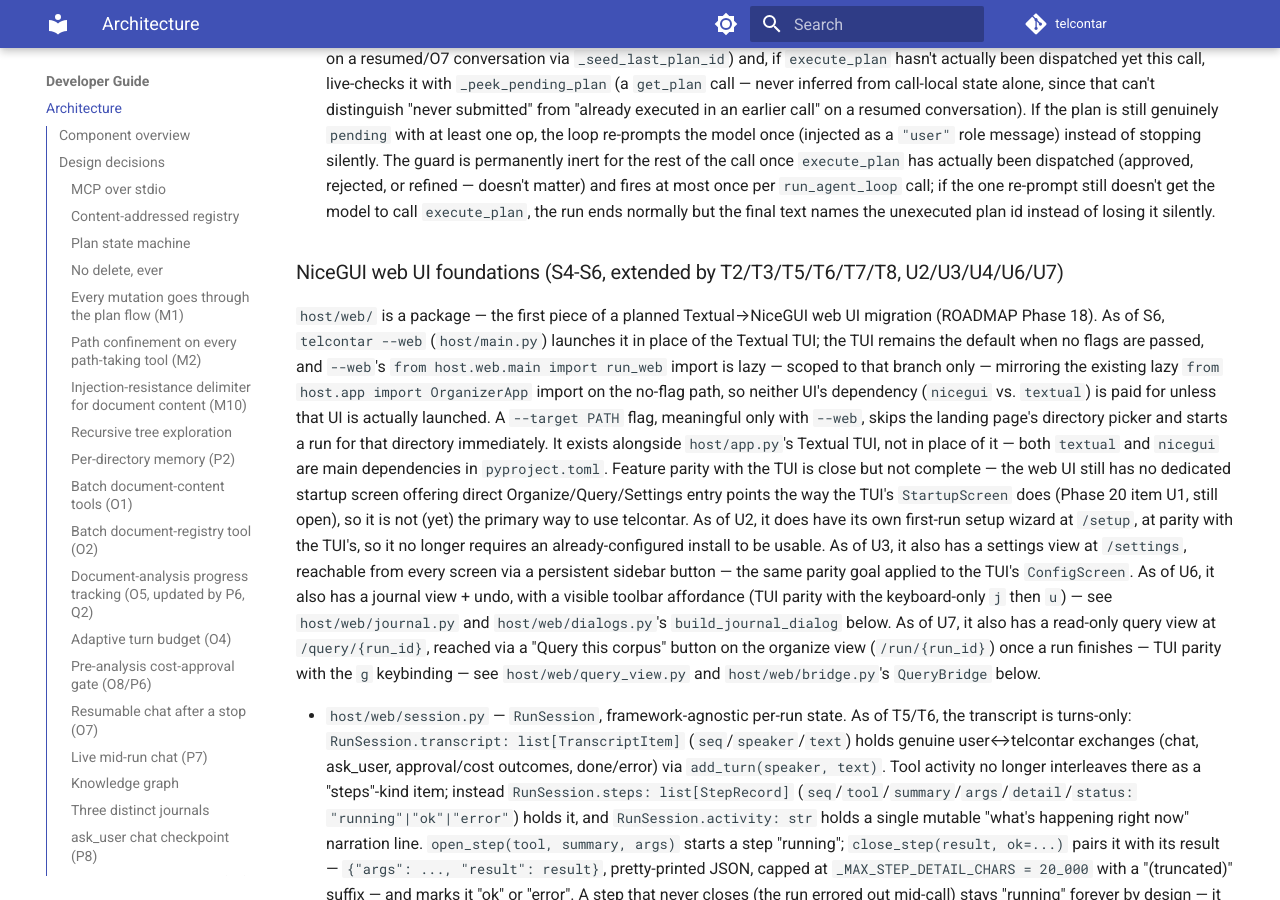
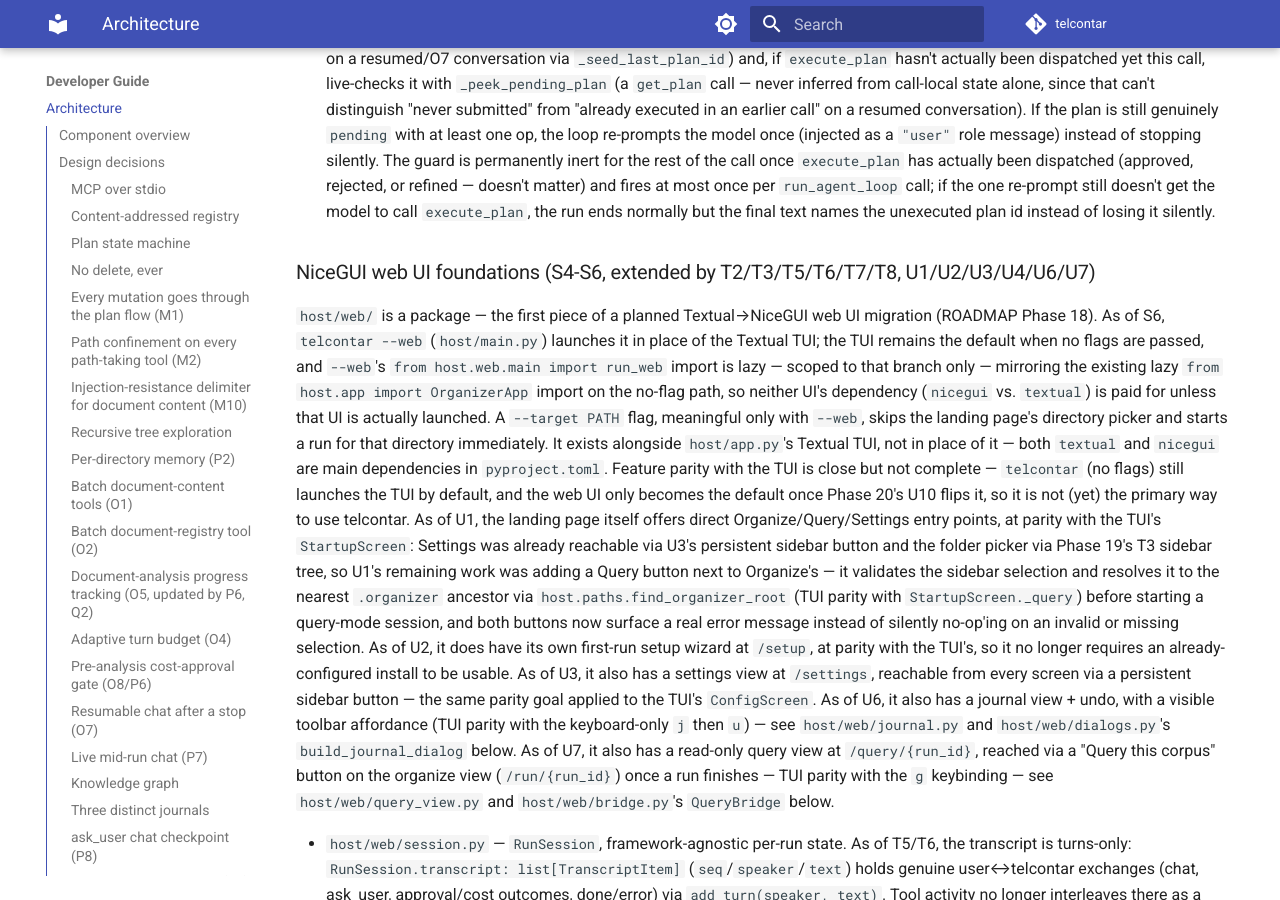
Before and after one commit to reboulip/telcontar, an MkDocs documentation site: the page built from docs/developer/architecture.md, in a window 1280 px wide and 900 px high, scrolled down 15748 px. Built offline with MkDocs 1.6.1 and Material for MkDocs 9.7.7, drawn with Linux system fonts in a browser that asks for light colours; comment, search, counter and statistics services are not loaded; some of the changed text lies outside the part shown.

Commit message:
feat: web UI startup Query entry point, completes U1-U7 (U1)
Most of U1 was already satisfied by prior waves (Settings: U3's sidebar
button; Organize + folder-picker: pre-existing / Phase 19 T3). Only the
Query entry point was missing.

- host/web/main.py: index_page gained a Query button next to "Use
  selected directory". Validates the selection, walks up to the nearest
  .organizer via find_organizer_root (mirrors the TUI's
  StartupScreen._query() -- the session roots at the found ancestor, not
  necessarily the raw selection, since per-directory memory means a
  picked folder can be a subfolder of what was actually organized), and
  shows "No analyzed corpus found ... Run Organize first." when none
  exists. Both buttons now show a real error label instead of silently
  no-op'ing on an invalid/missing selection.

This completes all of Phase 20's U1-U7 screen items.

```diff
--- a/docs/developer/architecture.md
+++ b/docs/developer/architecture.md
@@ -379,7 +379,7 @@
   call `execute_plan`, the run ends normally but the final text names the
   unexecuted plan id instead of losing it silently.
 
-### NiceGUI web UI foundations (S4-S6, extended by T2/T3/T5/T6/T7/T8, U2/U3/U4/U6/U7)
+### NiceGUI web UI foundations (S4-S6, extended by T2/T3/T5/T6/T7/T8, U1/U2/U3/U4/U6/U7)
 
 `host/web/` is a package — the first piece of a planned Textual→NiceGUI web UI
 migration (ROADMAP Phase 18). As of S6, `telcontar --web` (`host/main.py`) launches
@@ -391,10 +391,19 @@
 meaningful only with `--web`, skips the landing page's directory picker and starts
 a run for that directory immediately. It exists alongside `host/app.py`'s Textual
 TUI, not in place of it — both `textual` and `nicegui` are main dependencies in
-`pyproject.toml`. Feature parity with the TUI is close but not complete — the web
-UI still has no dedicated startup screen offering direct Organize/Query/Settings
-entry points the way the TUI's `StartupScreen` does (Phase 20 item U1, still open),
-so it is not (yet) the primary way to use telcontar. As of U2, it does have its own
+`pyproject.toml`. Feature parity with the TUI is close but not complete —
+`telcontar` (no flags) still launches the TUI by default, and the web UI only
+becomes the default once Phase 20's U10 flips it, so it is not (yet) the
+primary way to use telcontar. As of U1, the landing page itself offers direct
+Organize/Query/Settings entry points, at parity with the TUI's `StartupScreen`:
+Settings was already reachable via U3's persistent sidebar button and the
+folder picker via Phase 19's T3 sidebar tree, so U1's remaining work was adding
+a Query button next to Organize's — it validates the sidebar selection and
+resolves it to the nearest `.organizer` ancestor via
+`host.paths.find_organizer_root` (TUI parity with `StartupScreen._query`)
+before starting a query-mode session, and both buttons now surface a real
+error message instead of silently no-op'ing on an invalid or missing
+selection. As of U2, it does have its own
 first-run setup wizard at `/setup`, at parity with the TUI's, so it no longer
 requires an already-configured install to be usable. As of U3, it also has a
 settings view at `/settings`, reachable from every screen via a persistent sidebar
@@ -690,9 +699,19 @@
   (TUI parity: `QueryScreen.on_mount` also auto-starts its worker, no explicit
   "start" button), and delegates rendering to `build_query_view`. Once configured, folder selection is the
   sidebar tree, which now doubles as the directory picker (T3, superseding the
-  browse-view half of Phase 20's planned U1): clicking a node sets `shell.selected`
+  browse-view half of Phase 20's U1): clicking a node sets `shell.selected`
   (which may now be a file, since the tree shows files too), and a "Use selected
-  directory" button starts the run only if `shell.selected.is_dir()`. The organizer view (`/run/{run_id}`) now opens on a
+  directory" button starts the run only if `shell.selected.is_dir()`. As of U1, a
+  second "Query" button sits next to it: it applies the same `is_dir()` check,
+  then resolves the selection to the nearest `.organizer` ancestor via
+  `host.paths.find_organizer_root` (TUI parity with `StartupScreen._query` — a
+  picked folder may be a subfolder of what was actually organized, so the query
+  session is rooted at the found ancestor, not the raw selection) and creates a
+  query-mode session there; if no ancestor has a `.organizer`, it reports "No
+  analyzed corpus found ... Run Organize first." instead of starting one. Both
+  buttons now show a real message in a shared error label
+  (`.mark("startup-error")`) instead of silently no-op'ing when nothing valid is
+  selected. The organizer view (`/run/{run_id}`) now opens on a
   **starter pane** shown before the run begins: a directory overview (reusing
   `host.paths.directory_overview`, also offloaded via `run.io_bound`) plus an
   optional free-text steering-instructions input (mirrors the Textual TUI's
```
Also changed, not shown: ROADMAP.md (+1 -1 lines), docs/developer/modules.md (+26 -7 lines), docs/getting-started/installation.md (+1 -1 lines), 2 other files.
